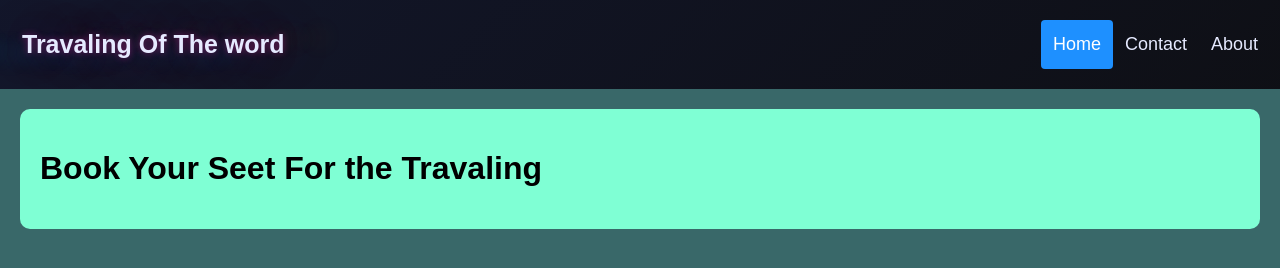
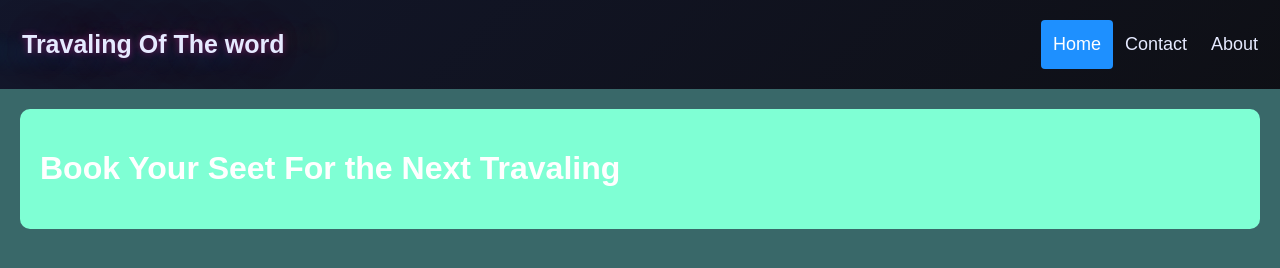
Before and after one commit to MusakhanGitHUb/travel, a plain HTML site: page index.html in a window 1280 px wide. Drawn offline with Linux system fonts and the light colour scheme.

Commit message:
new chng

```diff
--- a/index.html
+++ b/index.html
@@ -18,8 +18,7 @@
       </div>
 
       <div class="containor">
-         <h1>Book Your Seet  For the Travaling</h1>
-
+         <h1 style="color: white;">Book Your Seet  For the Next Travaling</h1>
 
 
 
```
